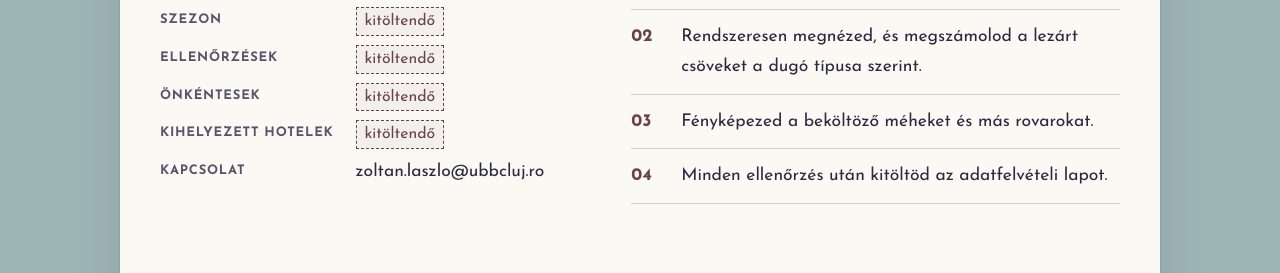
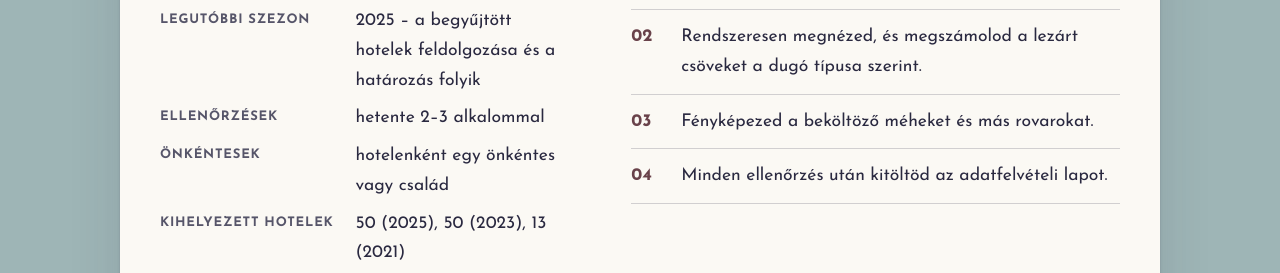
Before and after one commit to laszlozoltan/BeeHost, a plain HTML site: page felmeres.html in a window 1280 px wide. Shown: the part 522-795 px from the top of the page. Drawn offline with Linux system fonts and the light colour scheme.

Commit message:
Add files via upload

```diff
--- a/css/style.css
+++ b/css/style.css
@@ -310,3 +310,4 @@ input:focus,select:focus,textarea:focus{outline:2px solid var(--teaberry);outlin
 .leaflet-container{font-family:var(--f-ui)}
 .sr{position:absolute;width:1px;height:1px;overflow:hidden;clip:rect(0 0 0 0);white-space:nowrap}
 .leaflet-tooltip.bh-tip{background:rgba(251,249,244,.92);border:0;box-shadow:none;color:var(--ink);font-size:12px;padding:2px 6px}.leaflet-tooltip.bh-tip::before{display:none}
+.seg button:disabled{opacity:.4;cursor:not-allowed}
--- a/felmeres.html
+++ b/felmeres.html
@@ -35,10 +35,10 @@
       <p class="eyebrow"><span class="hu">Az idei szezon</span><span class="ro">Sezonul curent</span><span class="en">This season</span></p>
       <h2><span class="hu">Így zajlik a felmérés</span><span class="ro">Cum se desfășoară studiul</span><span class="en">How the survey works</span></h2>
       <dl class="dl" style="margin-top:12px">
-        <dt><span class="hu">Szezon</span><span class="ro">Sezon</span><span class="en">Season</span></dt><dd><span class="ph"><span class="hu">kitöltendő</span><span class="ro">de completat</span><span class="en">to be added</span></span></dd>
-        <dt><span class="hu">Ellenőrzések</span><span class="ro">Verificări</span><span class="en">Checks</span></dt><dd><span class="ph"><span class="hu">kitöltendő</span><span class="ro">de completat</span><span class="en">to be added</span></span></dd>
-        <dt><span class="hu">Önkéntesek</span><span class="ro">Voluntari</span><span class="en">Volunteers</span></dt><dd><span class="ph"><span class="hu">kitöltendő</span><span class="ro">de completat</span><span class="en">to be added</span></span></dd>
-        <dt><span class="hu">Kihelyezett hotelek</span><span class="ro">Hoteluri amplasate</span><span class="en">Hotels set out</span></dt><dd><span class="ph"><span class="hu">kitöltendő</span><span class="ro">de completat</span><span class="en">to be added</span></span></dd>
+        <dt><span class="hu">Legutóbbi szezon</span><span class="ro">Ultimul sezon</span><span class="en">Latest season</span></dt><dd><span class="hu">2025 – a begyűjtött hotelek feldolgozása és a határozás folyik</span><span class="ro">2025 – prelucrarea hotelurilor colectate și identificarea sunt în curs</span><span class="en">2025 – the collected hotels are being processed and identified</span></dd>
+        <dt><span class="hu">Ellenőrzések</span><span class="ro">Verificări</span><span class="en">Checks</span></dt><dd><span class="hu">hetente 2–3 alkalommal</span><span class="ro">de 2–3 ori pe săptămână</span><span class="en">2–3 times a week</span></dd>
+        <dt><span class="hu">Önkéntesek</span><span class="ro">Voluntari</span><span class="en">Volunteers</span></dt><dd><span class="hu">hotelenként egy önkéntes vagy család</span><span class="ro">câte un voluntar sau o familie pe hotel</span><span class="en">one volunteer or household per hotel</span></dd>
+        <dt><span class="hu">Kihelyezett hotelek</span><span class="ro">Hoteluri amplasate</span><span class="en">Hotels set out</span></dt><dd><span class="hu">50 (2025), 50 (2023), 13 (2021)</span><span class="ro">50 (2025), 50 (2023), 13 (2021)</span><span class="en">50 (2025), 50 (2023), 13 (2021)</span></dd>
         <dt><span class="hu">Kapcsolat</span><span class="ro">Contact</span><span class="en">Contact</span></dt><dd>zoltan.laszlo@ubbcluj.ro</dd>
       </dl>
     </div>
```
Also changed, not shown: eredmenyek.html (+3 -2 lines).
